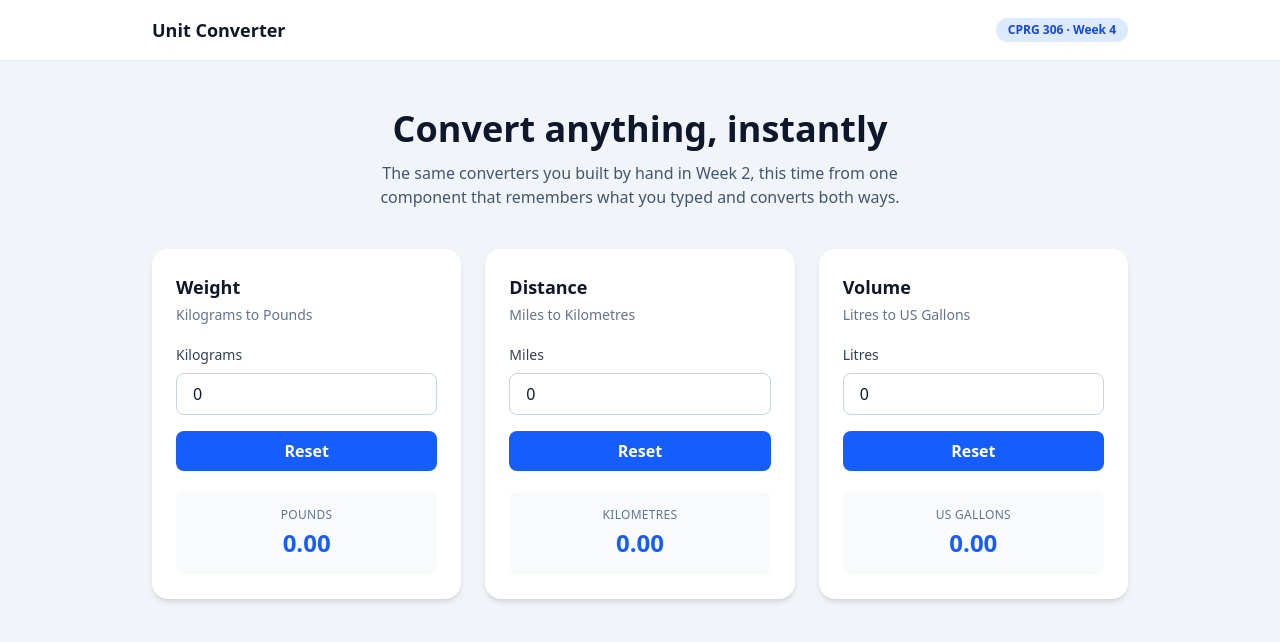
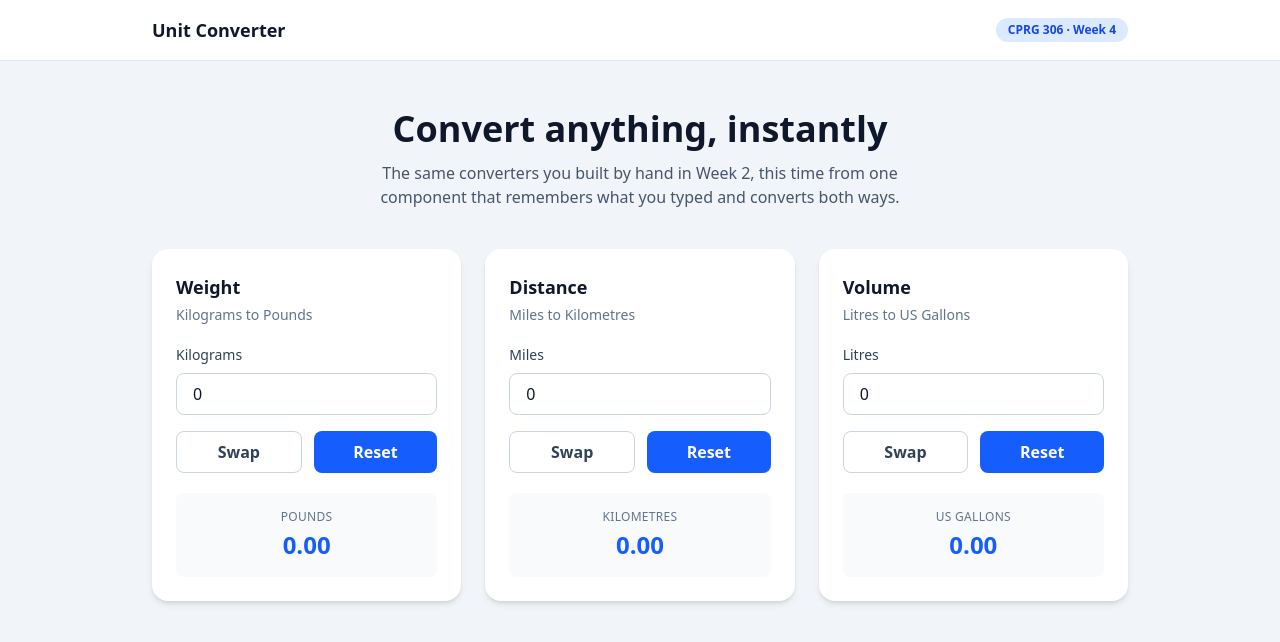
Before and after one commit to HellsMaximum/unit-converter-react, a Next.js app: page / in a window 1280 px wide. Shown: the top 642 px of the page. Built offline with nearby package versions, Linux system fonts and the light colour scheme.

Commit message:
added swap button to switch conversions back and forth

```diff
--- a/components/ConverterCard.tsx
+++ b/components/ConverterCard.tsx
@@ -15,8 +15,13 @@ const ConverterCard = ({
   factor,
 }: ConverterCardProps) => {
   const [amount, setAmount] = useState("0");
+  const [swapped, setSwapped] = useState(false);
 
-  const result = Number(amount) * factor;
+  const inputUnit = swapped ? toUnit : fromUnit;
+  const outputUnit = swapped ? fromUnit : toUnit;
+  const rate = swapped ? 1 / factor : factor;
+
+  const result = Number(amount) * rate;
 
   const isEmpty = amount === "";
   const answer = isEmpty ? "—" : result.toFixed(2);
@@ -29,14 +34,18 @@ const ConverterCard = ({
     setAmount("0");
   };
 
+  const handleSwap = () => {
+    setSwapped(!swapped);
+  };
+
   return (
     <div className="bg-white rounded-2xl shadow-md p-6">
       <h3 className="text-lg font-bold text-slate-900">{title}</h3>
       <p className="text-sm text-slate-500 mt-1">
-        {fromUnit} to {toUnit}
+        {inputUnit} to {outputUnit}
       </p>
       <label className="block text-sm font-medium text-slate-700 mt-5 mb-2">
-        {fromUnit}
+        {inputUnit}
       </label>
       <input
         type="number"
@@ -45,20 +54,28 @@ const ConverterCard = ({
         className="w-full rounded-lg border border-slate-300 px-4 py-2 text-slate-900
 focus:border-blue-500 focus:outline-none"
       />
-      <button
-        onClick={handleReset}
-        className="w-full mt-4 rounded-lg bg-blue-600 px-4 py-2 font-semibold text-white
-hover:bg-blue-700 transition cursor-pointer"
-      >
-        Reset
-      </button>
+      <div className="flex gap-3 mt-4">
+        <button
+          onClick={handleSwap}
+          className="flex-1 rounded-lg border border-slate-300 px-4 py-2
+font-semibold text-slate-700 hover:bg-slate-100
+transition cursor-pointer"
+        >
+          Swap
+        </button>
+        <button
+          onClick={handleReset}
+          className="flex-1 rounded-lg bg-blue-600 px-4 py-2 font-semibold
+text-white hover:bg-blue-700 transition cursor-pointer"
+        >
+          Reset
+        </button>
+      </div>
       <div className="mt-5 rounded-lg bg-slate-50 p-4 text-center">
         <p className="text-xs uppercase tracking-wide text-slate-500">
-          {toUnit}
+          {outputUnit}
         </p>
-        <p className="text-2xl font-bold text-blue-600 mt-1">
-          {answer}
-        </p>
+        <p className="text-2xl font-bold text-blue-600 mt-1">{answer}</p>
       </div>
     </div>
   );
```
